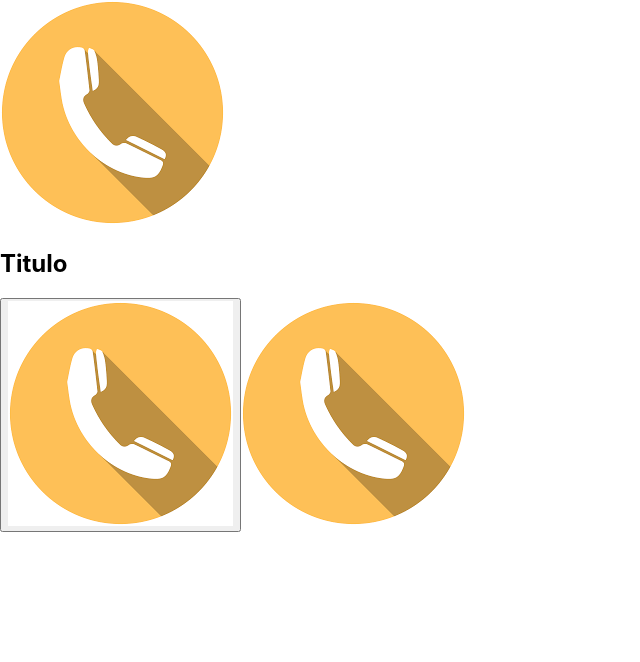
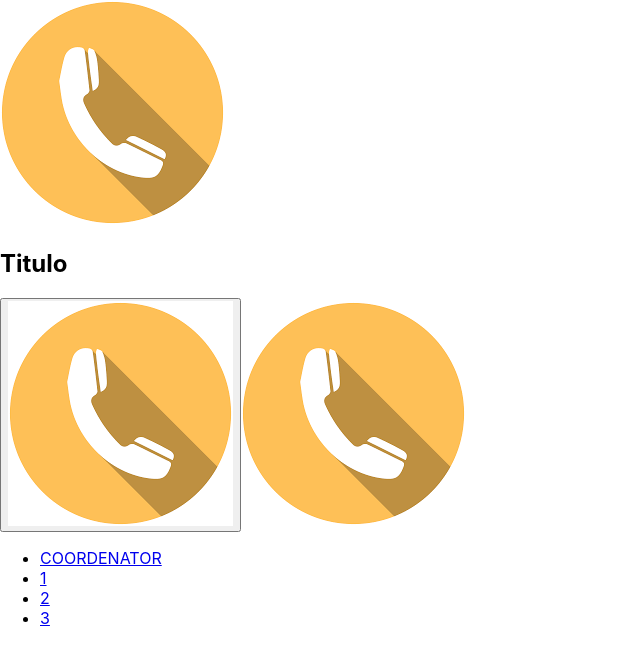
Before and after one commit to lsmar/IronHack_WEBDEV_Final_Front, a React (Create React App) app: page / in a window 1280 px wide. Shown: the top 662 px of the page, without its empty margins (0-640 px from the left). Built offline with nearby package versions, Linux system fonts and the light colour scheme.

Commit message:
component-navBar

```diff
--- a/src/App.js
+++ b/src/App.js
@@ -4,6 +4,7 @@ import Logo from './components/Logo';
 import Title from './components/Title';
 import Delete from './components/iconDelete';
 import Edit from './components/iconEdit';
+import Navbar from './components/navbar'
 
 function App() {
   return (
@@ -14,6 +15,7 @@ function App() {
       </Title>
       <Delete method={() => console.log('banana')}></Delete>
       <Edit url='https://google.com.br' />
+      <Navbar role={'COORDINATOR'}/>
     </Fragment>
   );
 }
--- /dev/null
+++ b/src/components/navbar.jsx
@@ -0,0 +1,23 @@
+import React from 'react';
+
+// SUBSTITUIR <a> POR <Link>
+// ADICIONAR IMAGENS DENTRO DOS <Link>
+
+const navBar = ({role}) => {
+  return(
+    <nav>
+      <ul>
+        {
+          role === 'COORDINATOR' ?
+          <li><a href="https://google.com.br">COORDENATOR</a></li> :
+          <li> <a href="https://google.com.br">PROFESSOR</a></li>
+        }
+        <li> <a href="https://google.com.br">1</a></li>
+        <li> <a href="https://google.com.br">2</a></li>
+        <li> <a href="https://google.com.br">3</a></li>
+      </ul>
+    </nav>
+  );
+}
+
+export default navBar;
```
